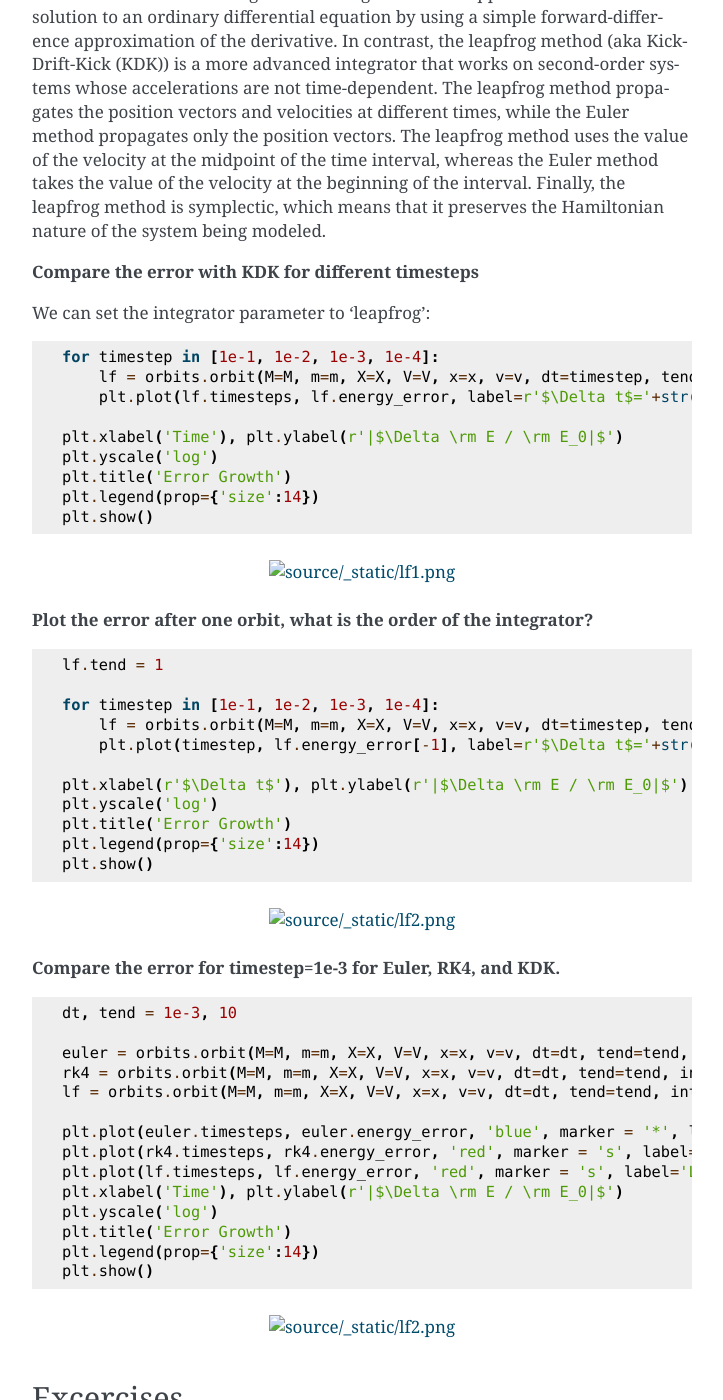
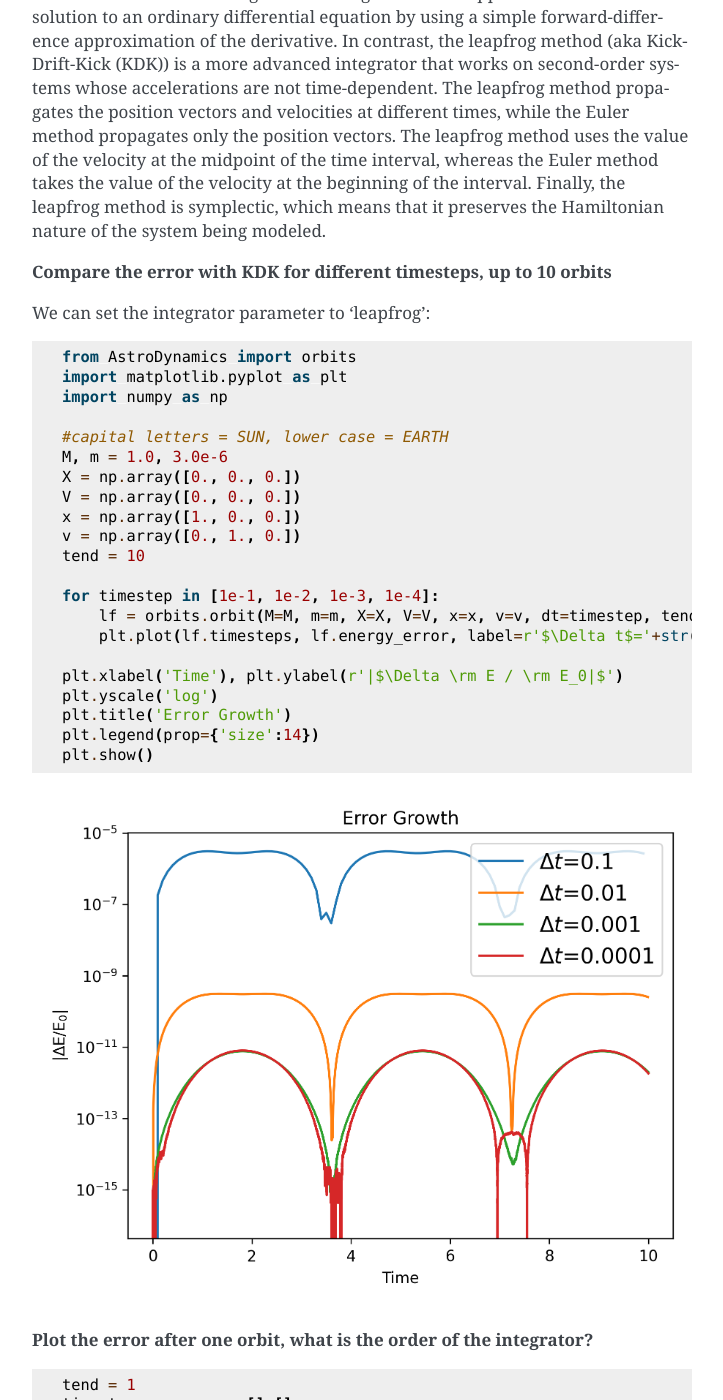
Before and after one commit to Professor-G/AstroDynamics, a Sphinx documentation site: the page built from docs/source/Orbital_Mechanics.rst, in a window 1280 px wide and 1400 px high, scrolled down 4258 px. Shown: the whole window, without its empty margins (388-1111 px from the left). Built offline with Sphinx 7.4.7, drawn with Linux system fonts in a browser that asks for light colours; pages that are not in the unit, such as notebooks, are missing from menus; some of the changed text lies outside the part shown.

Commit message:
leapfrog integrator

```diff
--- a/docs/source/Orbital_Mechanics.rst
+++ b/docs/source/Orbital_Mechanics.rst
@@ -135,11 +135,23 @@ Leapfrog Integrator
 
 The Euler method is a straightforward algorithm that approximates a numerical solution to an ordinary differential equation by using a simple forward-difference approximation of the derivative. In contrast, the leapfrog method (aka Kick-Drift-Kick (KDK)) is a more advanced integrator that works on second-order systems whose accelerations are not time-dependent. The leapfrog method propagates the position vectors and velocities at different times, while the Euler method propagates only the position vectors. The leapfrog method uses the value of the velocity at the midpoint of the time interval, whereas the Euler method takes the value of the velocity at the beginning of the interval. Finally, the leapfrog method is symplectic, which means that it preserves the Hamiltonian nature of the system being modeled.
 
-**Compare the error with KDK for different timesteps**
+**Compare the error with KDK for different timesteps, up to 10 orbits**
 
 We can set the integrator parameter to 'leapfrog':
 
 .. code-block:: python
+
+    from AstroDynamics import orbits
+    import matplotlib.pyplot as plt
+    import numpy as np
+
+    #capital letters = SUN, lower case = EARTH
+    M, m = 1.0, 3.0e-6
+    X = np.array([0., 0., 0.])
+    V = np.array([0., 0., 0.])
+    x = np.array([1., 0., 0.])
+    v = np.array([0., 1., 0.])
+    tend = 10
 
     for timestep in [1e-1, 1e-2, 1e-3, 1e-4]:
         lf = orbits.orbit(M=M, m=m, X=X, V=V, x=x, v=v, dt=timestep, tend=tend, integrator='leapfrog')
@@ -160,16 +172,16 @@ We can set the integrator parameter to 'leapfrog':
 
 .. code-block:: python
 
-    lf.tend = 1
-
+    tend = 1
+    timesteps, errors = [],[]
     for timestep in [1e-1, 1e-2, 1e-3, 1e-4]:
         lf = orbits.orbit(M=M, m=m, X=X, V=V, x=x, v=v, dt=timestep, tend=tend, integrator='leapfrog')
-        plt.plot(timestep, lf.energy_error[-1], label=r'$\Delta t$='+str(timestep))
+        timesteps.append(timestep), errors.append(lf.energy_error[-1])
 
+    plt.plot(timesteps, errors, 'ro--')
     plt.xlabel(r'$\Delta t$'), plt.ylabel(r'|$\Delta \rm E / \rm E_0|$')
-    plt.yscale('log')
+    plt.yscale('log'), plt.xscale('log')
     plt.title('Error Growth')
-    plt.legend(prop={'size':14})
     plt.show()
 
 .. figure:: _static/lf2.png
@@ -183,20 +195,17 @@ We can set the integrator parameter to 'leapfrog':
 
     dt, tend = 1e-3, 10
 
-    euler = orbits.orbit(M=M, m=m, X=X, V=V, x=x, v=v, dt=dt, tend=tend, integrator='euler')
-    rk4 = orbits.orbit(M=M, m=m, X=X, V=V, x=x, v=v, dt=dt, tend=tend, integrator='runge-kutta')
-    lf = orbits.orbit(M=M, m=m, X=X, V=V, x=x, v=v, dt=dt, tend=tend, integrator='leapfrog')
+    for integrator in ['euler', 'runge-kutta', 'leapfrog']:
+        orbit = orbits.orbit(M=M, m=m, X=X, V=V, x=x, v=v, dt=dt, tend=tend, integrator=integrator)
+        plt.plot(orbit.timesteps, orbit.energy_error, label=integrator)
 
-    plt.plot(euler.timesteps, euler.energy_error, 'blue', marker = '*', label='Euler')
-    plt.plot(rk4.timesteps, rk4.energy_error, 'red', marker = 's', label='Runge-Kutta')
-    plt.plot(lf.timesteps, lf.energy_error, 'red', marker = 's', label='Leapfrog')
     plt.xlabel('Time'), plt.ylabel(r'|$\Delta \rm E / \rm E_0|$')
     plt.yscale('log')
     plt.title('Error Growth')
     plt.legend(prop={'size':14})
     plt.show()
 
-.. figure:: _static/lf2.png
+.. figure:: _static/lf3.png
     :align: center
     :class: with-shadow with-border
     :width: 1600px
```
Also changed, not shown: docs/source/_static/lf1.png (added), docs/source/_static/lf2.png (added), docs/source/_static/lf3.png (added).
